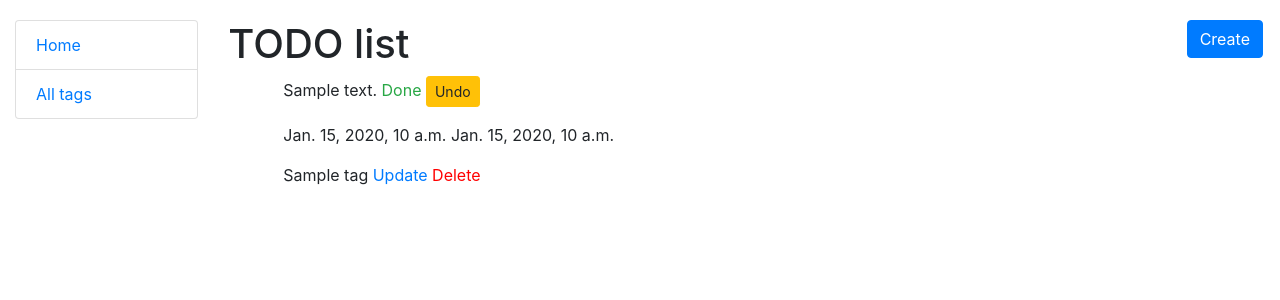
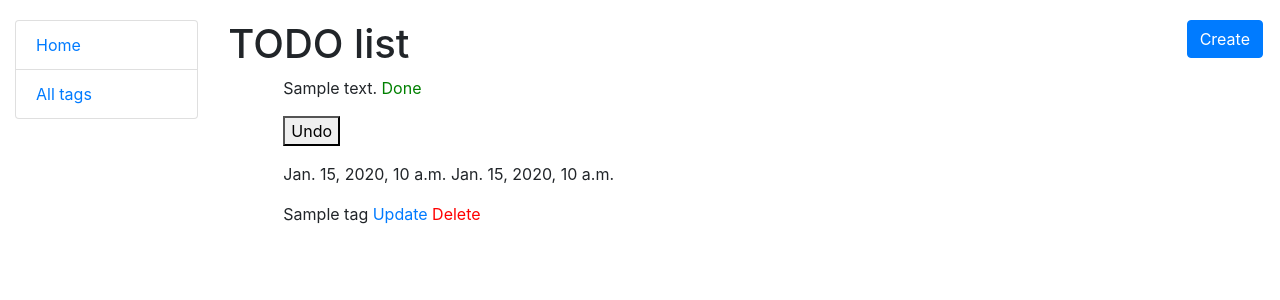
Before and after one commit to kravetb/todo-list, a Django app: page / in a window 1280 px wide. Shown: the top 300 px of the page. Run offline with Django 5.2, Linux system fonts and the light colour scheme; tables that the repository leaves empty hold one stand-in row (values such as "Sample post").

Commit message:
Change complete_task and undo_task

```diff
--- a/templates/todo/index.html
+++ b/templates/todo/index.html
@@ -15,11 +15,20 @@
             <p>
               {{ task.content }}
               {% if task.implementation %}
-              <span class="text-success">Done</span>
-              <a href="{% url 'todo:undo_task' task.id %}" class="btn btn-warning btn-sm">Undo</a>
+                <span style="color: green;">Done</span>
               {% else %}
-              <span class="text-danger">Not done</span>
-              <a href="{% url 'todo:complete_task' task.id %}" class="btn btn-success btn-sm">Complete</a>
+                <span style="color: red;">Not done</span>
+              {% endif %}
+              {% if task.implementation %}
+                <form action="{% url 'todo:undo_task' task.id %}" method="post">
+                  {% csrf_token %}
+                  <button type="submit">Undo</button>
+                </form>
+              {% else %}
+                <form action="{% url 'todo:complete_task' task.id %}" method="post">
+                  {% csrf_token %}
+                  <button type="submit">Complete</button>
+                </form>
               {% endif %}
             </p>
             <p>
--- a/todo/views.py
+++ b/todo/views.py
@@ -2,6 +2,7 @@ from django.http import HttpResponseRedirect
 from django.shortcuts import get_object_or_404
 from django.urls import reverse_lazy
 from django.views import generic
+from django.views.decorators.http import require_POST
 
 from todo.models import Tag, Task
 
@@ -15,6 +16,7 @@ class TagListView(generic.ListView):
     model = Tag
 
 
+@require_POST
 def complete_task(request, pk):
     task = get_object_or_404(Task, id=pk)
     task.implementation = True
@@ -22,6 +24,7 @@ def complete_task(request, pk):
     return HttpResponseRedirect(reverse_lazy("todo:index"))
 
 
+@require_POST
 def undo_task(request, pk):
     task = get_object_or_404(Task, id=pk)
     task.implementation = False
```
